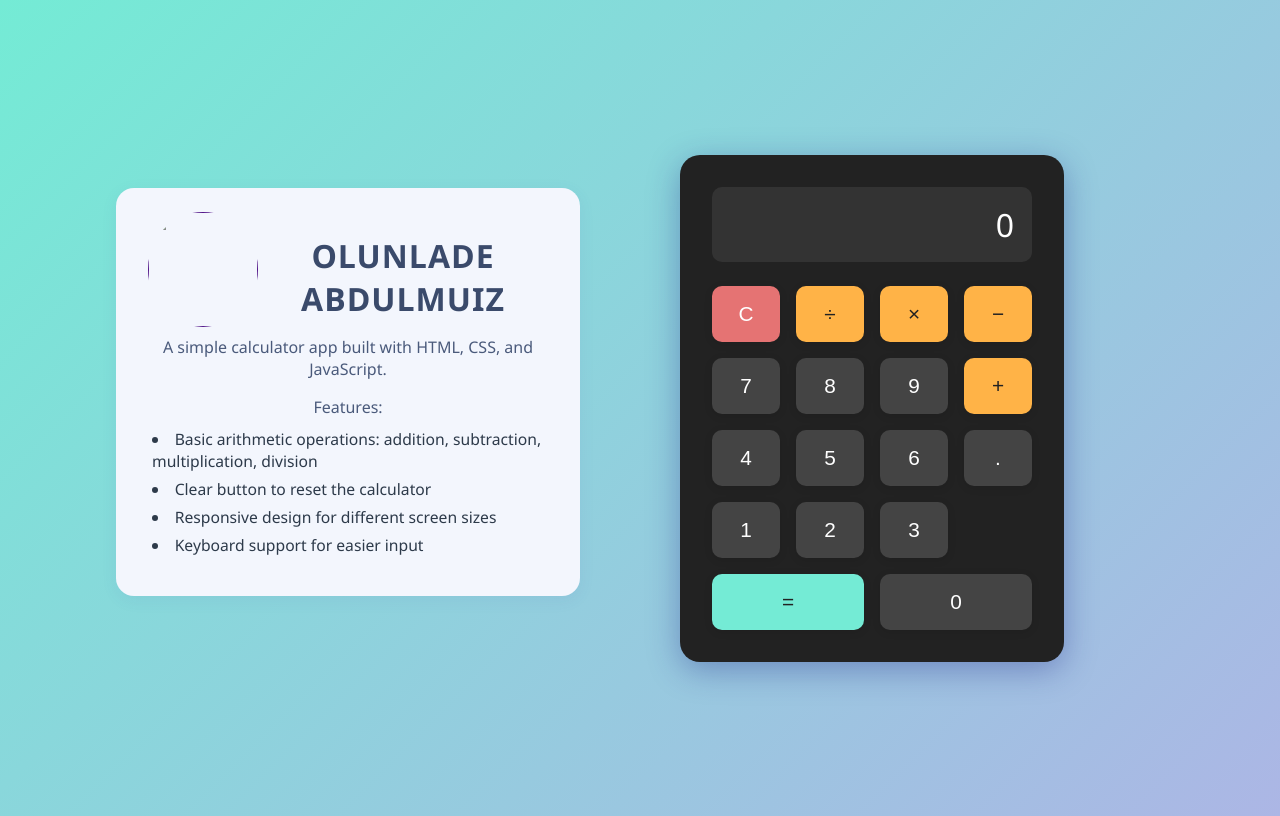
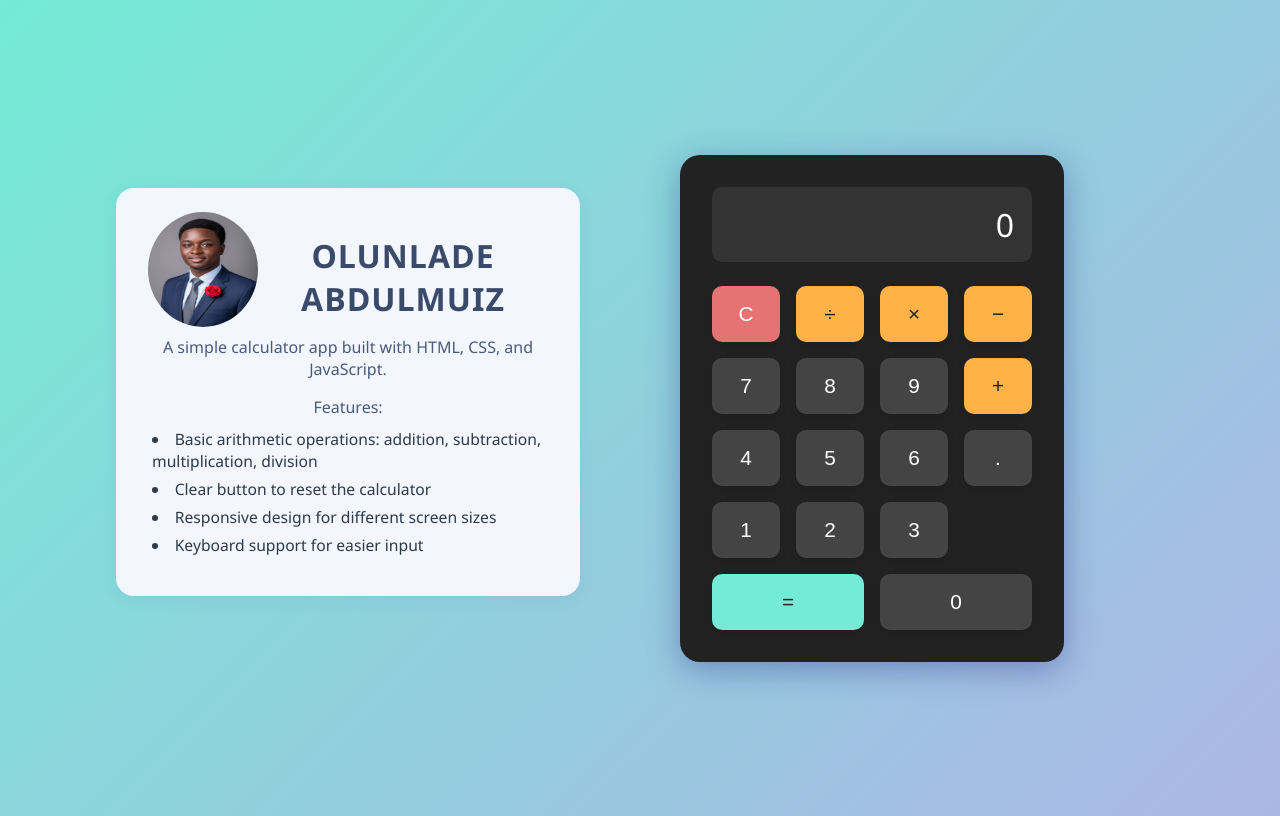
Before and after one commit to OlunladeMuiz/my_calculator, a plain HTML site: page index.html in a window 1280 px wide. Drawn offline with Linux system fonts and the light colour scheme; files whose address does not match are found by name.

Commit message:
Update index.html

```diff
--- a/index.html
+++ b/index.html
@@ -11,7 +11,7 @@
     <!-- Cool Calculator App HTML & CSS -->
 
   <div class="calc-content">
-    <a href=""><img src="/resources/images/Gemini_Generated_Image_dqmy8ldqmy8ldqmy (1).jpg" style="width: 110px; height: 115px; border-radius: 50%; float: left;"></a>
+    <a href=""><img src="/resources/Gemini_Generated_Image_dqmy8ldqmy8ldqmy (1).jpg" style="width: 110px; height: 115px; border-radius: 50%; float: left;"></a>
     <h1>OLUNLADE ABDULMUIZ</h1>
     <p>A simple calculator app built with HTML, CSS, and JavaScript.</p>
     <p>Features:</p>
@@ -48,4 +48,5 @@
 </body>
 </html>
 </body>
+
 </html>
```
